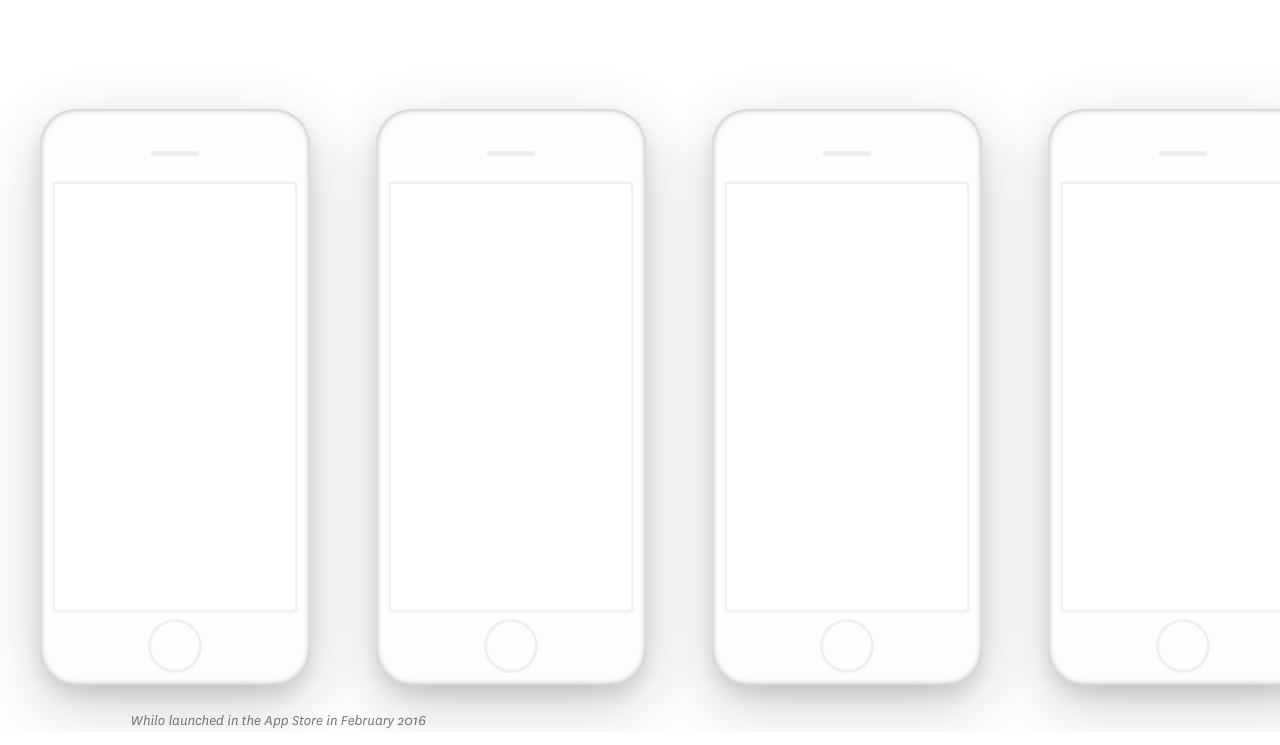
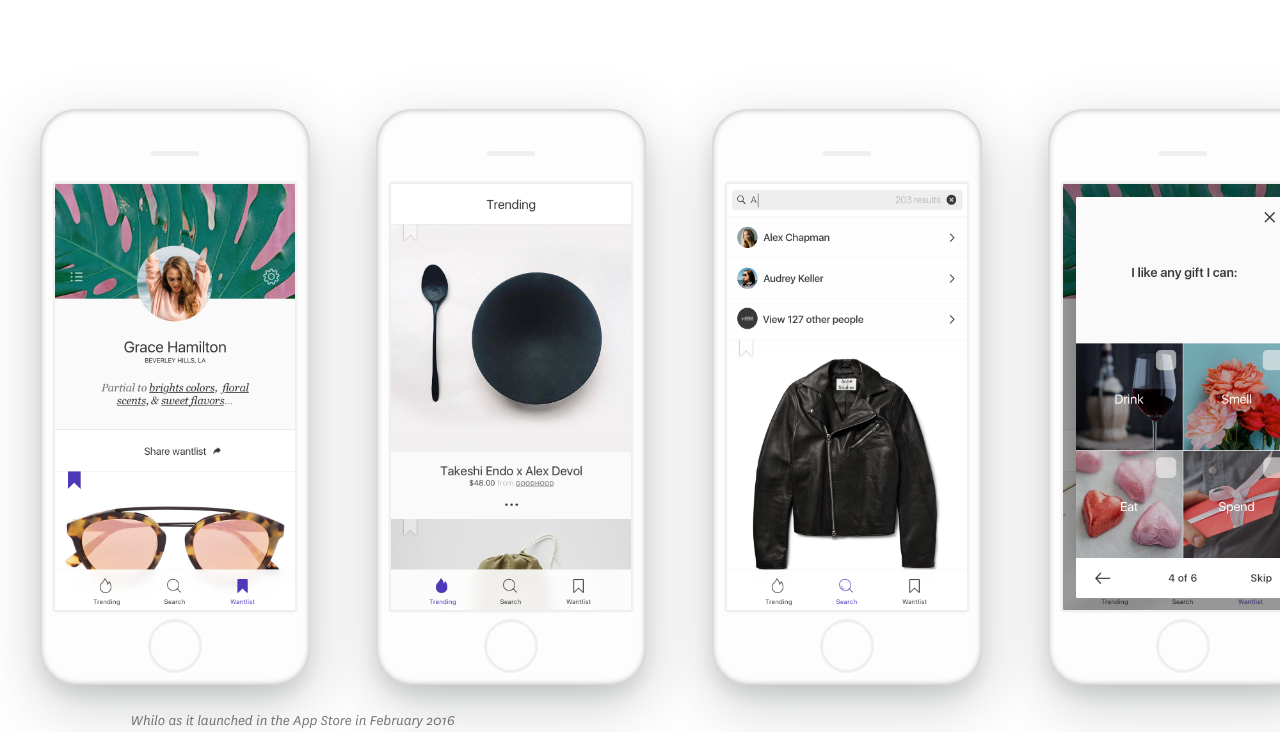
Before and after one commit to Ganticdotco/gantic.co-v3, a plain HTML site: page project/whilo/index.html in a window 1280 px wide. Shown: the part 975-1720 px from the top of the page. Drawn offline with Linux system fonts and the light colour scheme.

Commit message:
Whilo Screens added

```diff
--- a/project/whilo/index.html
+++ b/project/whilo/index.html
@@ -86,7 +86,7 @@
               <div class="top-bar"></div>
               <div class="speaker"></div>
               <div class="screen">
-                  <!-- Content goes here -->
+                <img src="img/Whilo-Screens-Profile.png" alt="Whilo – Gift wishlist and suggestions - My Profile">
               </div>
               <div class="home"></div>
               <div class="bottom-bar"></div>
@@ -95,7 +95,7 @@
               <div class="top-bar"></div>
               <div class="speaker"></div>
               <div class="screen">
-                  <!-- Content goes here -->
+                <img src="img/Whilo-Screens-Trending.png" alt="Whilo – Gift wishlist and suggestions - Trending list">
               </div>
               <div class="home"></div>
               <div class="bottom-bar"></div>
@@ -104,7 +104,7 @@
               <div class="top-bar"></div>
               <div class="speaker"></div>
               <div class="screen">
-                  <!-- Content goes here -->
+                <img src="img/Whilo-Screens-Search.png" alt="Whilo – Gift wishlist and suggestions - Search">
               </div>
               <div class="home"></div>
               <div class="bottom-bar"></div>
@@ -113,7 +113,7 @@
               <div class="top-bar"></div>
               <div class="speaker"></div>
               <div class="screen">
-                  <!-- Content goes here -->
+                <img src="img/Whilo-Screens-Quiz.png" alt="Whilo – Gift wishlist and suggestions - Gift profile quiz">
               </div>
               <div class="home"></div>
               <div class="bottom-bar"></div>
@@ -122,14 +122,14 @@
               <div class="top-bar"></div>
               <div class="speaker"></div>
               <div class="screen">
-                  <!-- Content goes here -->
+                <img src="img/Whilo-Screens-Profile2.png" alt="Whilo – Gift wishlist and suggestions - Friend Profile">
               </div>
               <div class="home"></div>
               <div class="bottom-bar"></div>
           </div>
         </div>
       </div>
-      <figcaption class="gallery-caption">Whilo launched in the App Store in February 2016</figcaption>
+      <figcaption class="gallery-caption">Whilo as it launched in the App Store in February 2016</figcaption>
     </figure>
   </section>
 
```
Also changed, not shown: project/whilo/img/Whilo-Screens-Profile.png (added), project/whilo/img/Whilo-Screens-Profile2.png (added), project/whilo/img/Whilo-Screens-Quiz.png (added), project/whilo/img/Whilo-Screens-Search.png (added), project/whilo/img/Whilo-Screens-Trending.png (added), 1 other file.
